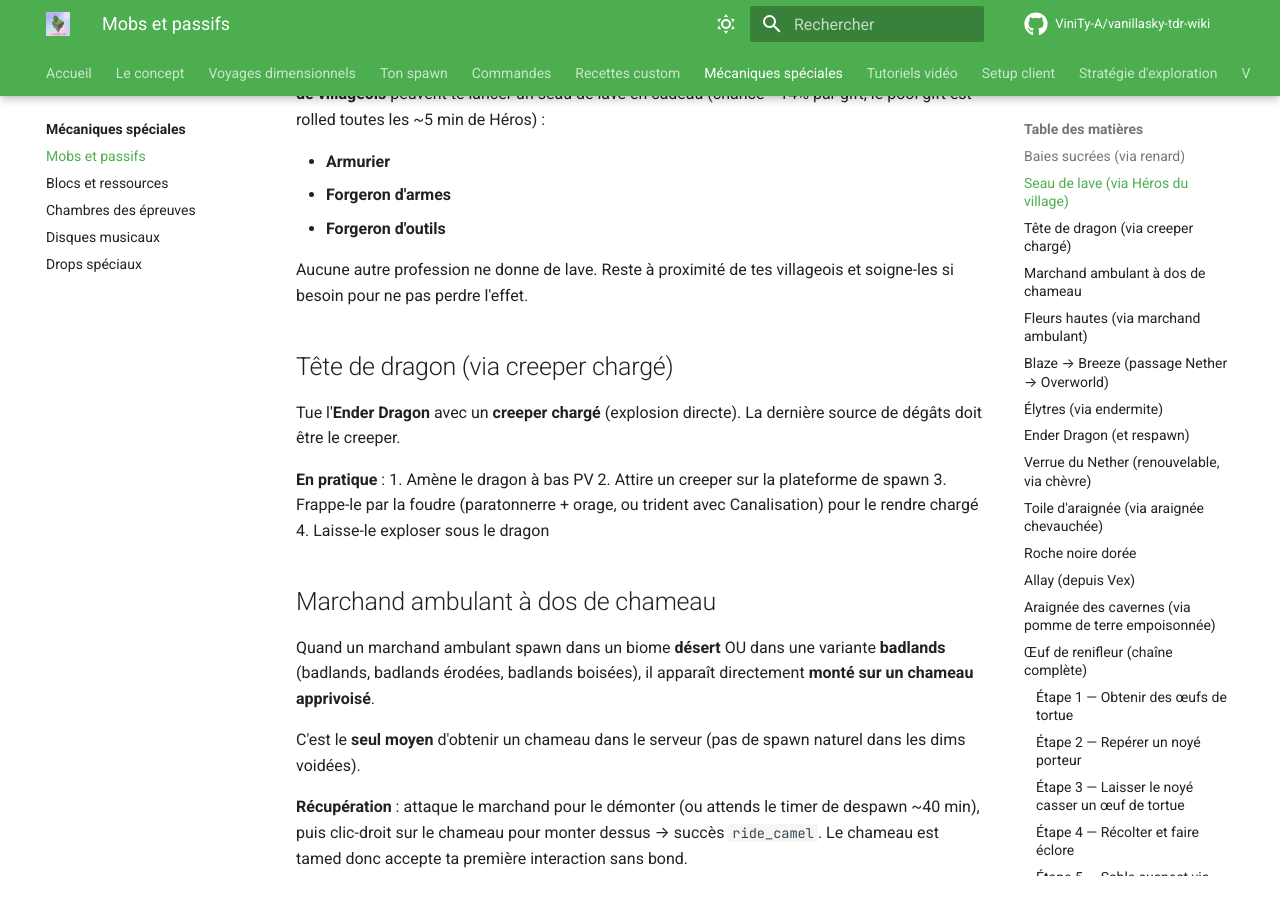
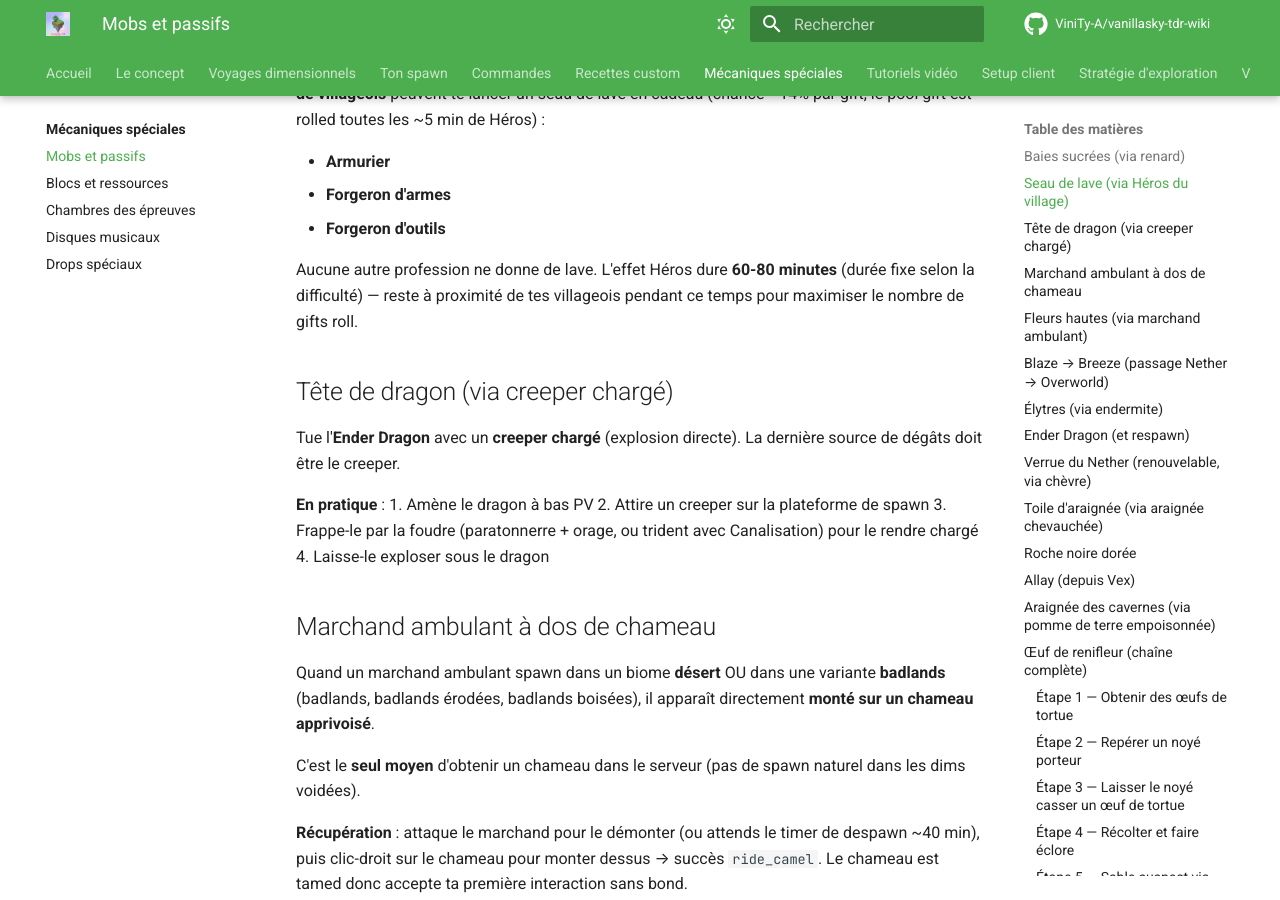
Before and after one commit to ViniTy-A/vanillasky-tdr-wiki, an MkDocs documentation site: the page built from docs/mecaniques/mobs.md, in a window 1280 px wide and 900 px high, scrolled down 365 px. Built offline with MkDocs 1.6.1 and Material for MkDocs 9.7.7, drawn with Linux system fonts in a browser that asks for light colours; comment, search, counter and statistics services are not loaded.

Commit message:
fix: clarification effet Héros du village (durée fixe 60-80 min)

```diff
--- a/docs/mecaniques/mobs.md
+++ b/docs/mecaniques/mobs.md
@@ -12,7 +12,7 @@ Gagne un raid pour obtenir l'effet **Héros du village**. Pendant que l'effet es
 - **Forgeron d'armes**
 - **Forgeron d'outils**
 
-Aucune autre profession ne donne de lave. Reste à proximité de tes villageois et soigne-les si besoin pour ne pas perdre l'effet.
+Aucune autre profession ne donne de lave. L'effet Héros dure **60-80 minutes** (durée fixe selon la difficulté) — reste à proximité de tes villageois pendant ce temps pour maximiser le nombre de gifts roll.
 
 ## Tête de dragon (via creeper chargé)
 
```
